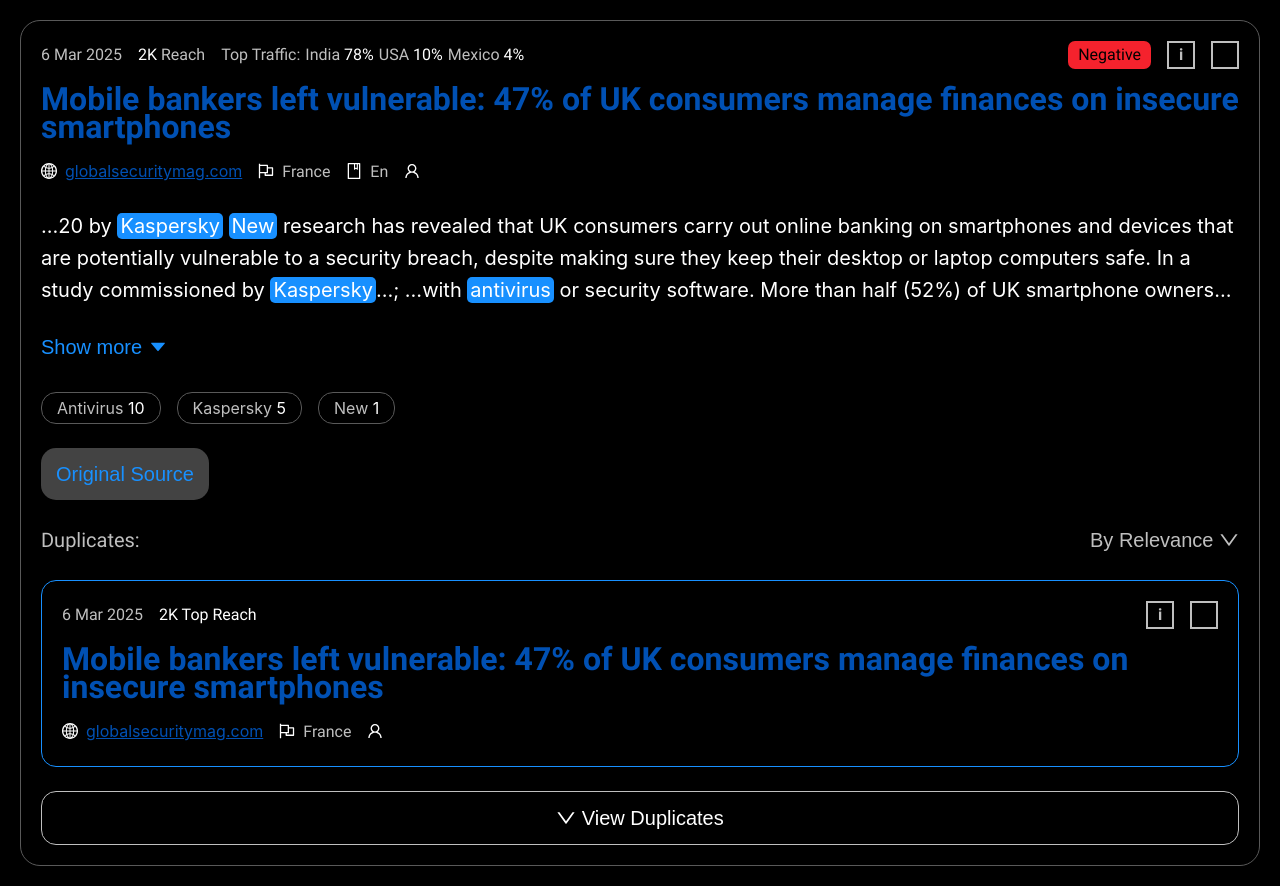
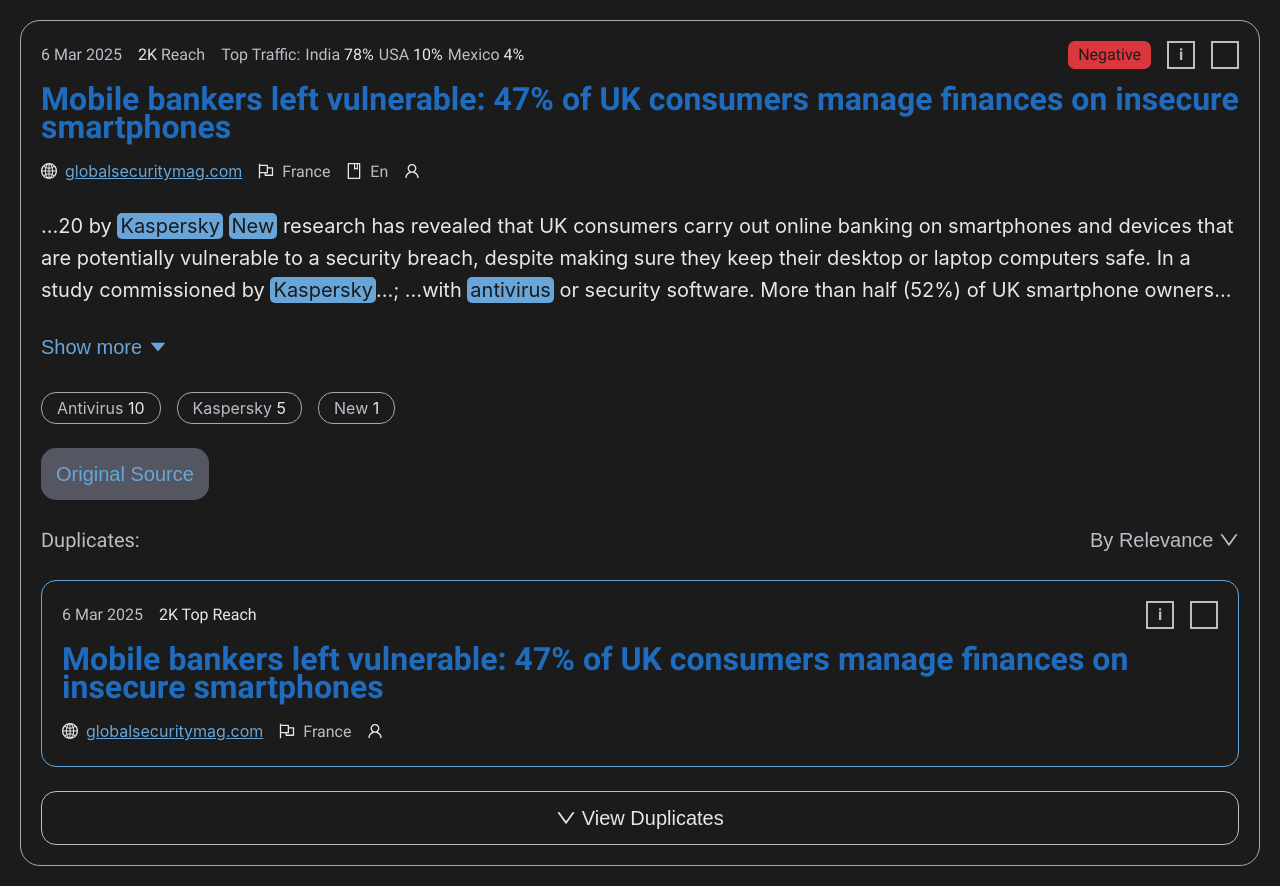
Before and after one commit to gr-sv/newsblock, a React (Create React App) app: page / in a window 1280 px wide. Built offline with nearby package versions, Linux system fonts and the light colour scheme.

Commit message:
Add new colours into the project

```diff
--- a/src/components/shared/button/button.module.scss
+++ b/src/components/shared/button/button.module.scss
@@ -35,7 +35,7 @@
 	color: var(--lightgray);
 
 	&:hover {
-		color: var(--darkgray2);
+		color: var(--darkgray);
 	}
 }
 
--- a/src/components/shared/highlights_2/highlights_2.module.scss
+++ b/src/components/shared/highlights_2/highlights_2.module.scss
@@ -6,6 +6,7 @@
 
 .highlight {
 	padding: 1px 3px;
+	color: var(--background);
 	background-color: var(--blue);
 	border-radius: 5px;
 }
--- a/src/components/shared/sentiment/sentiment.jsx
+++ b/src/components/shared/sentiment/sentiment.jsx
@@ -6,11 +6,11 @@ import { data } from '../../../data.js';
 function Sentiment ({ className, ...otherProps }) {
 
 	const positive = {
-		background: '#a0d911'
+		background: '#93bf24'
 	}
 
 	const negative = {
-		background: '#f5222d'
+		background: '#db373f'
 	}
 
 	return (
--- a/src/components/widgets/headerOfNews/headerOfNews.module.scss
+++ b/src/components/widgets/headerOfNews/headerOfNews.module.scss
@@ -28,8 +28,17 @@
 .linkText {
 	font-size: 16px;
 	line-height: 28px;
-	color: var(--blue2);
+	color: var(--blue);
 	text-decoration: underline;
+	transition: .3s;
+
+	&:hover {
+		color: var(--blue2);
+	}
+
+	&:active {
+		color: var(--darkgray2);
+	}
 }
 
 .country,
--- a/src/index.scss
+++ b/src/index.scss
@@ -15,13 +15,13 @@
 }
 
 :root {
-	--background: #000000;
-	--white: #ffffff;
-	--lightgray: #bfbfbf;
-	--darkgray: #595959;
-	--darkgray2: #434343;
-	--blue: #1890ff;
-	--blue2: #0050b3;
+	--background: #1B1B1B;
+	--white: #e6e8e6;
+	--lightgray: #bbbec7;
+	--darkgray: #a8a9ad;
+	--darkgray2: #545661;
+	--blue: #68a6d9;
+	--blue2: #1f6cbf;
 }
 
 * {
```
